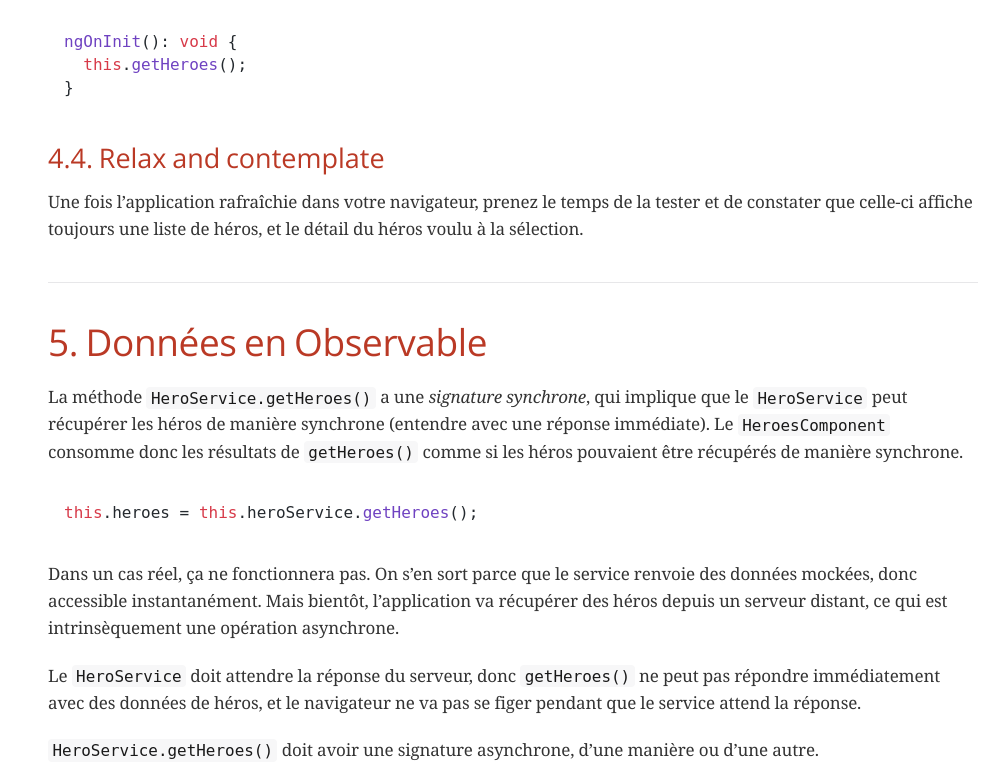
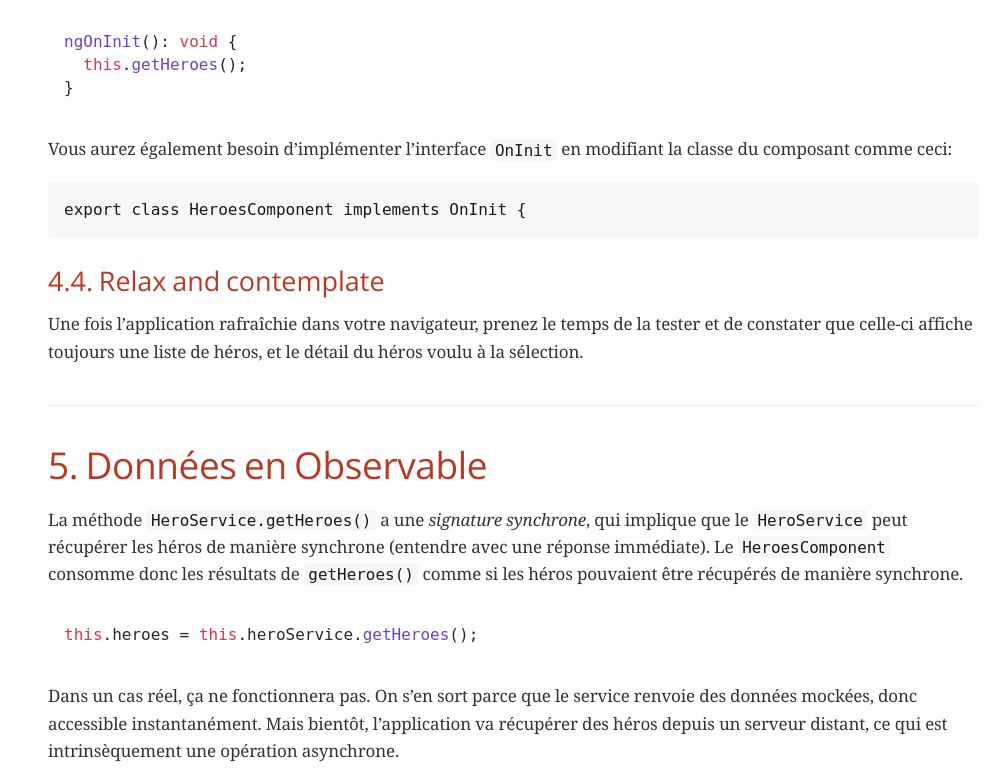
Before and after one commit to bisonfoutu/ng-sw-heroes, a website: page html/5-services.html in a window 1280 px wide. Shown: the part 3540-4320 px from the top of the page, without its empty margins (287-1280 px from the left). Drawn offline with nearby package versions, Linux system fonts and the light colour scheme; a web font is replaced by a local one.

Commit message:
fix(Services): add instructions to add OnInit interface

```diff
--- a/html/5-services.html
+++ b/html/5-services.html
@@ -652,6 +652,14 @@ Le constructeur ne devrait <em>rien faire</em>. Il ne devrait surtout pas appele
 }</code></pre>
 </div>
 </div>
+<div class="paragraph">
+<p>Vous aurez également besoin d&#8217;implémenter l&#8217;interface <code>OnInit</code> en modifiant la classe du composant comme ceci:</p>
+</div>
+<div class="listingblock">
+<div class="content">
+<pre>export class HeroesComponent implements OnInit {</pre>
+</div>
+</div>
 </div>
 <div class="sect2">
 <h3 id="_relax_and_contemplate"><a class="anchor" href="#_relax_and_contemplate"></a><a class="link" href="#_relax_and_contemplate">4.4. Relax and contemplate</a></h3>
@@ -945,7 +953,7 @@ Cliquez sur le bouton, et il devrait disparaître (jusqu&#8217;au prochain recha
 </div>
 <div id="footer">
 <div id="footer-text">
-Last updated 2023-02-10 09:38:06 +0100
+Last updated 2023-02-10 11:09:07 +0100
 </div>
 </div>
 <link rel="stylesheet" href="https://cdnjs.cloudflare.com/ajax/libs/highlight.js/9.15.6/styles/github.min.css">
```
Also changed, not shown: 1 other file.
